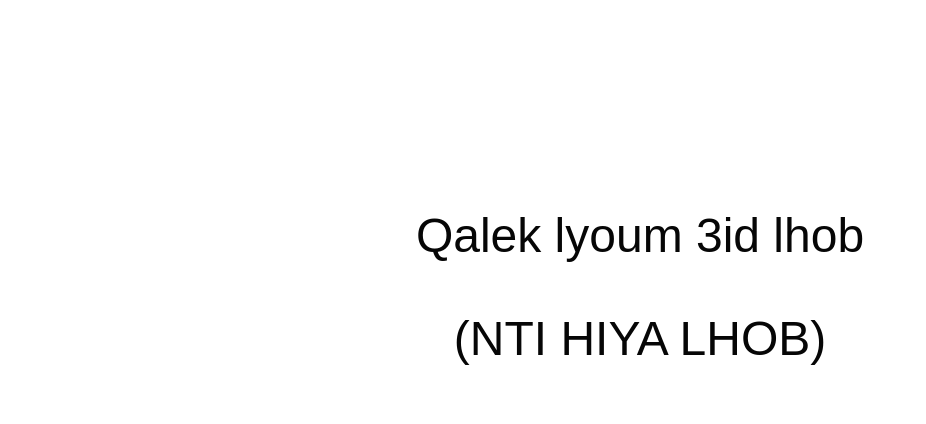
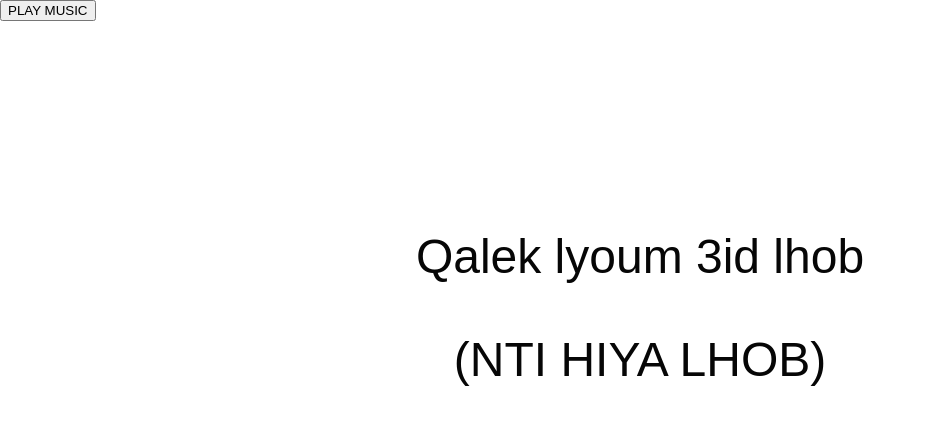
Before and after one commit to y-ne-aci/valentine-website, a website: page index.html in a window 1280 px wide. Shown: the whole page, without its empty margins (0-926 px from the left). Drawn offline with nearby package versions, Linux system fonts and the light colour scheme.

Commit message:
Update index.html

```diff
--- a/index.html
+++ b/index.html
@@ -15,6 +15,10 @@
 
 
   <body>
+    <button onclick="document.getElementById('bg-music').play()">
+      PLAY MUSIC
+    </button>
+
     <audio id="bg-music" autoplay loop>
       <source src="music\valentine.mp3" type="audio/mpeg">
     </audio>
```
